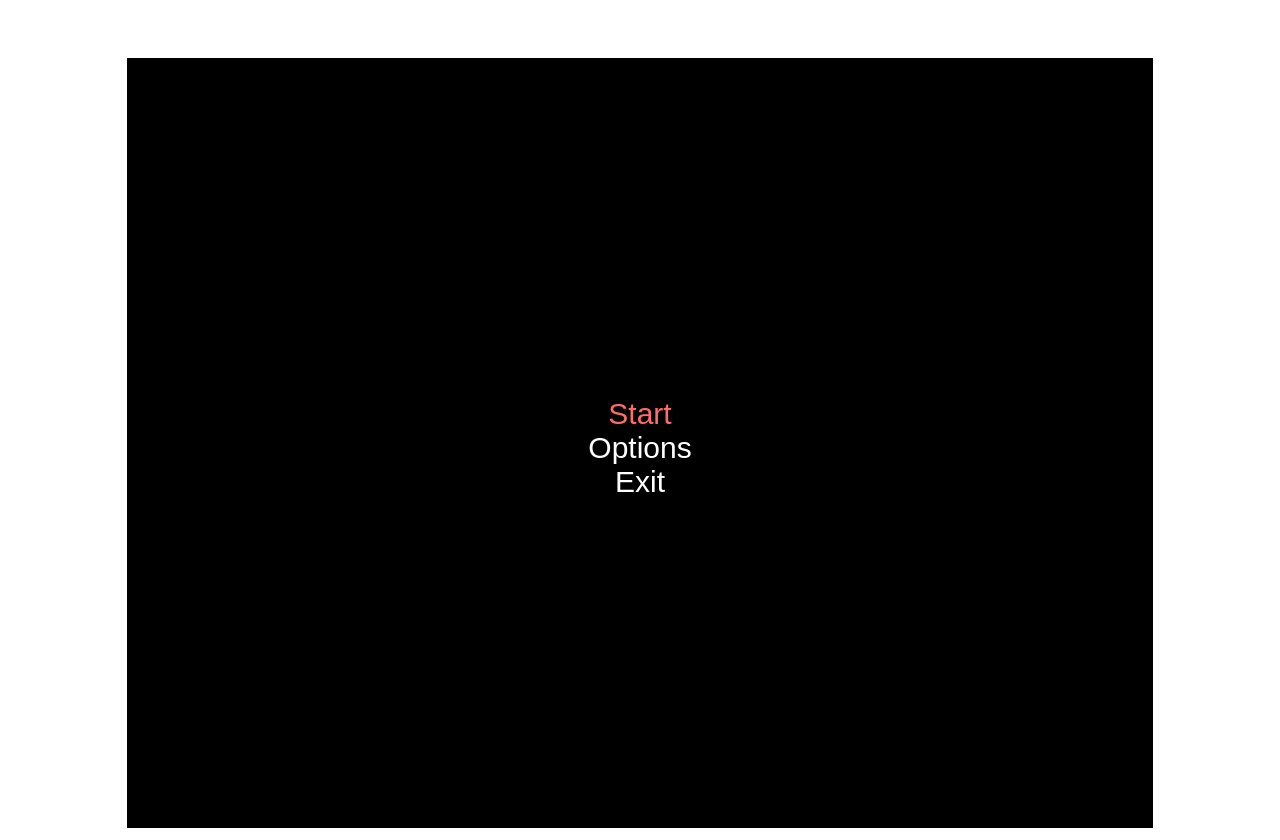
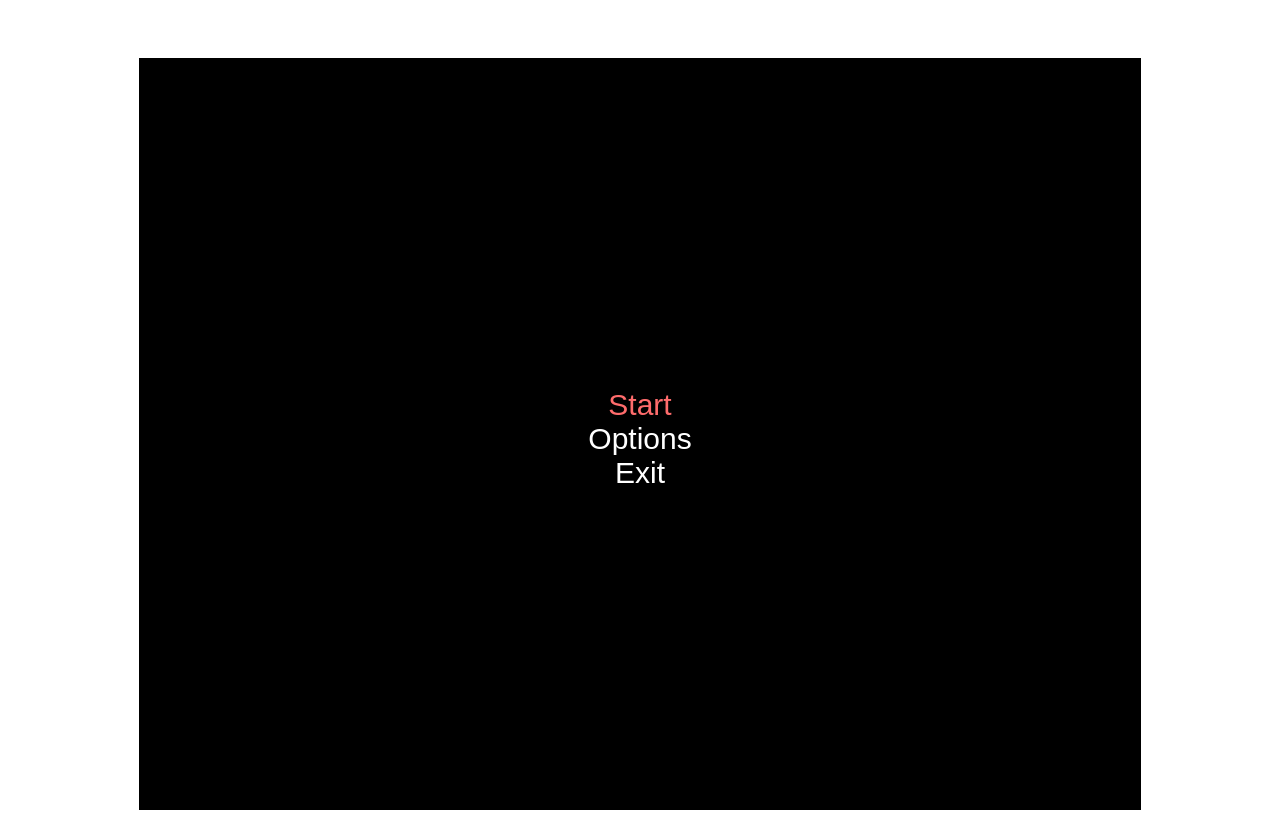
Before and after one commit to lorgam/spacecolon, a plain HTML site: page index.html in a window 1280 px wide. Drawn offline with Linux system fonts and the light colour scheme.

Commit message:
Made the whole screen proprotional to the main screen

```diff
--- a/globals.js
+++ b/globals.js
@@ -3,8 +3,8 @@ const GLOBALS = {
 	hasToExit				: false,
 	screenStack				: [],
 
-	width					: 1024,
-	height					: 768,
+	width					: 1000,
+	height					: 750,
 	mainScreenWidth			: 800,
 	mainScreenHeight		: 600,
 	topMenuHeight			: 25,
--- a/index.html
+++ b/index.html
@@ -9,7 +9,7 @@
 </head>
 <body>
 	<div id="main_div">
-		<canvas id="main_canvas" width="1024" height="768"></canvas>
+		<canvas id="main_canvas" width="1000" height="750"></canvas>
 	</div>
 </body>
 </html>
```
